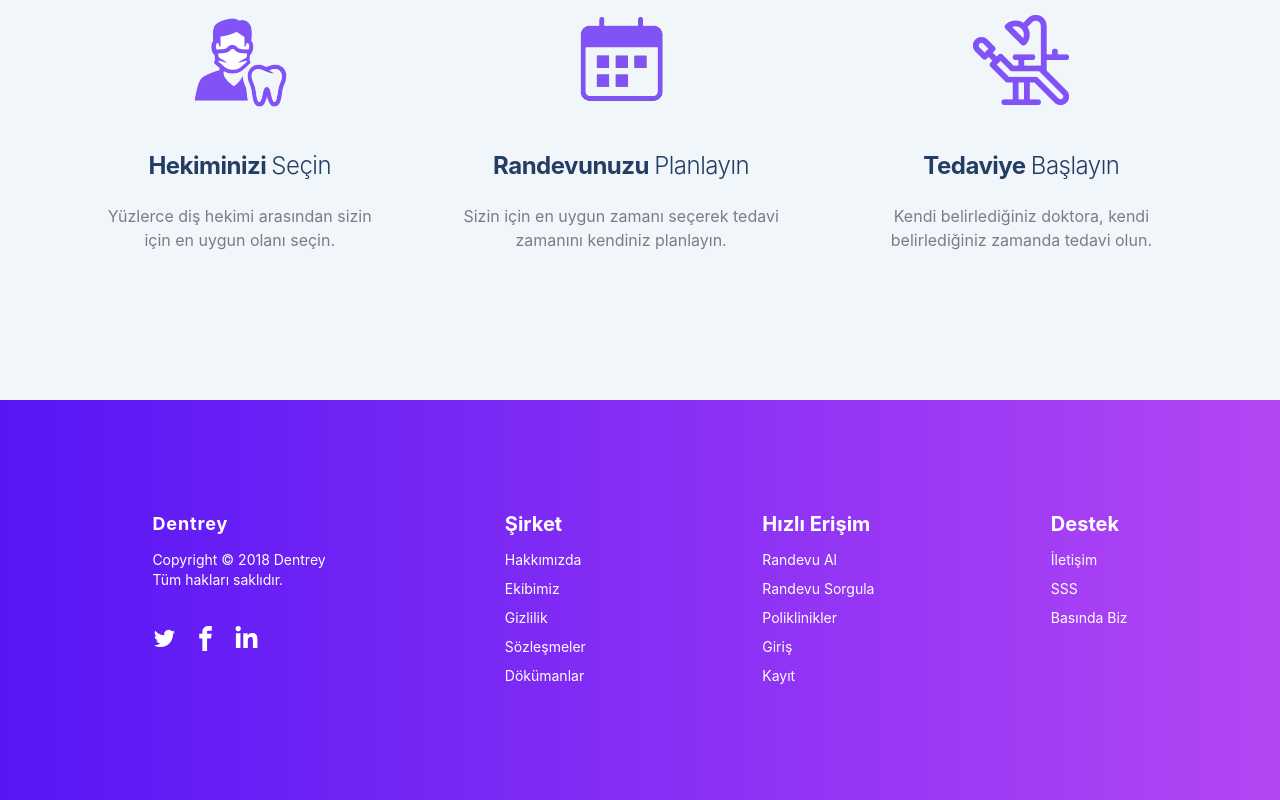
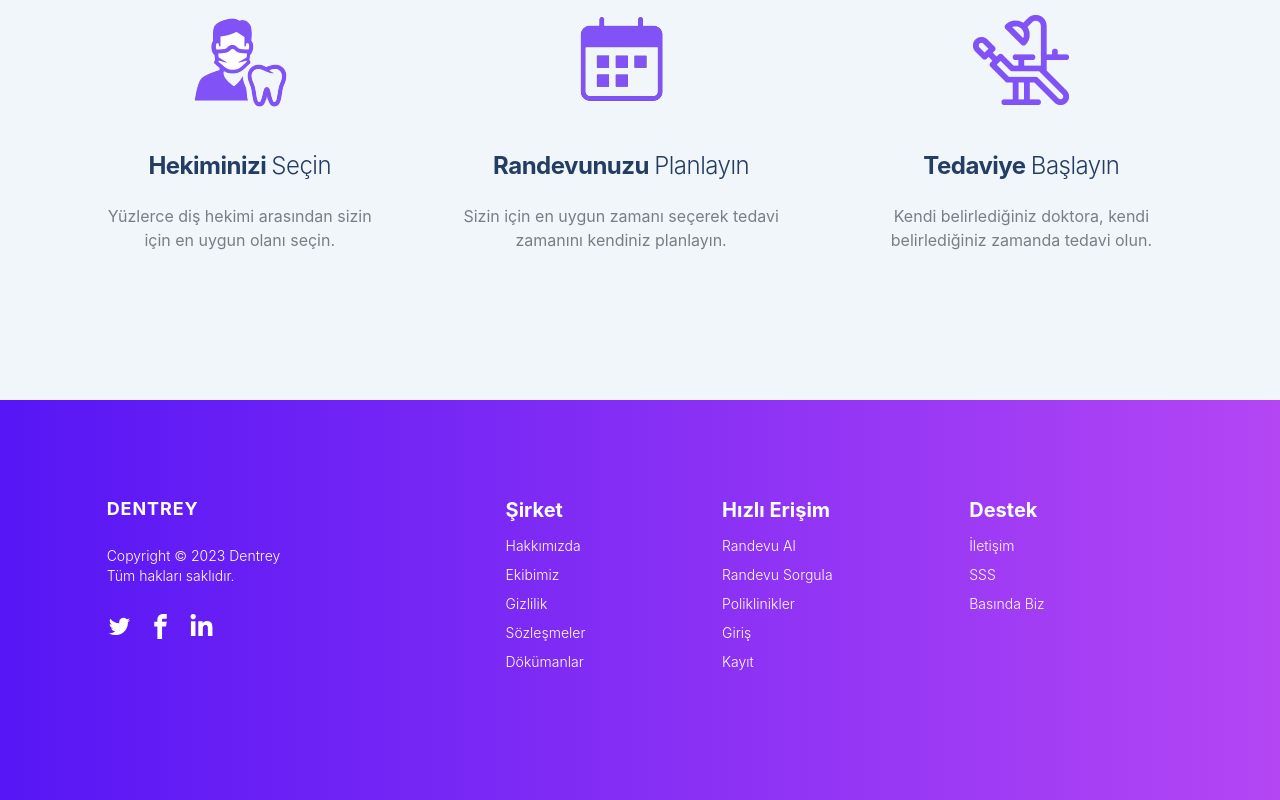
Before and after one commit to Stock-Management-System/dentalApp, a React (Create React App) app: page / in a window 1280 px wide. Shown: the part 1150-1950 px from the top of the page. Built offline with nearby package versions, Linux system fonts and the light colour scheme.

Commit message:
main page footer

```diff
--- a/src/components/dashboard/Footer.jsx
+++ b/src/components/dashboard/Footer.jsx
@@ -1,96 +1,151 @@
-import React from "react";
-import { Link } from "react-router-dom";
-import { FaLinkedinIn } from "react-icons/fa";
-import { ImFacebook } from "react-icons/im";
-import { RiTwitterFill } from "react-icons/ri";
+import React from 'react'
+import { Link } from 'react-router-dom'
+import { FaLinkedinIn } from 'react-icons/fa'
+import { ImFacebook } from 'react-icons/im'
+import { RiTwitterFill } from 'react-icons/ri'
 
 const Footer = () => {
   return (
-    <footer style={{minHeight:'400px'}} className="footer p-10 bg-base-200 place-content-evenly text-white w-[100%] bg-gradient-to-r from-blue1 to-fuchsia">
-      <div className="mx-12 w-44">
-        <span className="mb-2 font-bold text-18 tracking-wider">Dentrey</span>
-        <p className="text-14">
-          Copyright © 2018 Dentrey
+    <footer
+      style={{ minHeight: '400px' }}
+      className="footer md:py-[100px] pt-[50px] pb-[100px] bg-gradient-to-r from-blue1 to-fuchsia  text-white w-[100%] "
+    >
+      <div className=' footer  xl:w-10/12 w-11/12 mx-auto '>
+        <div className="md:col-span-2 mb-[25px]">
+          <span className="pb-[20px] font-bold text-18 md:tracking-wider leading-[18px]">DENTREY</span>
+          <p className="text-14 pb-[20px] font-light">
+            Copyright © 2023 Dentrey
             <br />
             Tüm hakları saklıdır.
           </p>
           <div>
-          <div className="grid grid-flow-col gap-4 mt-7">
-            <a href="#">
+            <div className="grid grid-flow-col gap-4 ">
+              <a href="https://twitter.com/" target="_blank" rel="noreferrer">
                 <RiTwitterFill className="text-2xl hover:opacity-50 transition-opacity" />
               </a>
-            <a href="#">
+              <a href="https://www.facebook.com/" target="_blank" rel="noreferrer">
                 <ImFacebook className="text-2xl hover:opacity-50 transition-opacity" />
               </a>
-            <a href="#">
+              <a href="https://www.linkedin.com/" target="_blank" rel="noreferrer">
                 <FaLinkedinIn className="text-2xl hover:opacity-50 transition-opacity" />
               </a>
             </div>
           </div>
         </div>
-      <div className="mx-12">
-        <span className="mb-2 font-bold text-20">Şirket</span>
-        <Link to="#" className="link-hover footer-link hover:text-footerLinkHover hover:no-underline">
+        <div className="col-span-1 font-light   mb-[25px]">
+          <span className="mb-2 font-bold text-20 ">Şirket</span>
+          <div className='flex flex-wrap md:flex-col'>
+            <Link
+            to="#"
+            className="link-hover footer-link hover:text-footerLinkHover hover:no-underline font-light mr-5 mb-2  "
+          >
             Hakkımızda
             <div className=" footer-link-underline "></div>
           </Link>
-        <Link to="#" className="link-hover footer-link hover:text-footerLinkHover hover:no-underline">
+          <Link
+            to="#"
+            className="link-hover footer-link hover:text-footerLinkHover hover:no-underline font-light mr-5 mb-2"
+          >
             Ekibimiz
             <div className=" footer-link-underline "></div>
           </Link>
-        <Link to="#" className="link-hover footer-link hover:text-footerLinkHover hover:no-underline">
+          <Link
+            to="#"
+            className="link-hover footer-link hover:text-footerLinkHover hover:no-underline font-light mr-5 mb-2"
+          >
             Gizlilik
             <div className=" footer-link-underline "></div>
           </Link>
-        <Link to="#" className="link-hover footer-link hover:text-footerLinkHover hover:no-underline">
+          <Link
+            to="#"
+            className="link-hover footer-link hover:text-footerLinkHover hover:no-underline mr-5 mb-2"
+          >
             Sözleşmeler
             <div className=" footer-link-underline "></div>
           </Link>
-        <Link to="#" className="link-hover footer-link hover:text-footerLinkHover hover:no-underline">
+          <Link
+            to="#"
+            className="link-hover footer-link hover:text-footerLinkHover hover:no-underline "
+          >
             Dökümanlar
             <div className=" footer-link-underline "></div>
           </Link>
           </div>
-      <div className="mx-12">
+
+        </div>
+        <div className="col-span-1 font-light  mb-[25px]">
           <span className="mb-2 font-bold text-20">Hızlı Erişim</span>
-        <Link to="/appointments" className="link-hover footer-link hover:text-footerLinkHover hover:no-underline">
+          <div className="flex flex-wrap md:flex-col">
+
+
+          <Link
+            to="/randevu-al"
+            className="link-hover footer-link hover:text-footerLinkHover hover:no-underline mr-5 mb-2"
+          >
             Randevu Al
             <div className=" footer-link-underline "></div>
           </Link>
-        <Link to="/appointments" className="link-hover footer-link hover:text-footerLinkHover hover:no-underline">
+          <Link
+            to="/randevu-sorgula"
+            className="link-hover footer-link hover:text-footerLinkHover hover:no-underline mr-5 mb-2"
+          >
             Randevu Sorgula
             <div className=" footer-link-underline "></div>
           </Link>
-        <Link to="/" className="link-hover footer-link hover:text-footerLinkHover hover:no-underline">
+          <Link
+            to="/poliklinikler"
+            className="link-hover footer-link hover:text-footerLinkHover hover:no-underline mr-5 mb-2"
+          >
             Poliklinikler
             <div className=" footer-link-underline "></div>
           </Link>
-        <Link to="#" className="link-hover footer-link hover:text-footerLinkHover hover:no-underline">
+          <Link
+            to="#"
+            className="link-hover footer-link hover:text-footerLinkHover hover:no-underline mr-5 mb-2"
+          >
             Giriş
             <div className=" footer-link-underline "></div>
           </Link>
-        <Link to="#" className="link-hover footer-link hover:text-footerLinkHover hover:no-underline">
+          <Link
+            to="#"
+            className="link-hover footer-link hover:text-footerLinkHover hover:no-underline"
+          >
             Kayıt
             <div className=" footer-link-underline "></div>
           </Link>
           </div>
-      <div className="mx-12">
+        </div>
+        <div className="col-span-1 font-light  mb-[25px]">
           <span className="mb-2 font-bold text-20">Destek</span>
-        <Link to="#" className="link-hover footer-link hover:text-footerLinkHover hover:no-underline">
+          <div className="flex flex-wrap md:flex-col">
+
+
+          <Link
+            to="#"
+            className="link-hover footer-link hover:text-footerLinkHover hover:no-underline mr-5 mb-2"
+          >
             İletişim
             <div className=" footer-link-underline "></div>
           </Link>
-        <Link to="#" className="link-hover footer-link hover:text-footerLinkHover hover:no-underline">
+          <Link
+            to="#"
+            className="link-hover footer-link hover:text-footerLinkHover hover:no-underline mr-5 mb-2"
+          >
             SSS
             <div className=" footer-link-underline "></div>
           </Link>
-        <Link to="#" className="link-hover footer-link hover:text-footerLinkHover hover:no-underline">
+          <Link
+            to="#"
+            className="link-hover footer-link hover:text-footerLinkHover hover:no-underline mr-5 mb-2"
+          >
             Basında Biz
             <div className=" footer-link-underline "></div>
           </Link>
           </div>
+        </div>
+      </div>
     </footer>
-  );
-};
+  )
+}
 
-export default Footer;
+export default Footer
--- /dev/null
+++ b/src/components/dashboard/queryAppointment/AppointmentCard.jsx
@@ -0,0 +1,87 @@
+import React from 'react'
+import { BsCalendar3, BsTelephone } from 'react-icons/bs'
+import { IoLocationOutline } from 'react-icons/io5'
+import { MdPersonalInjury } from 'react-icons/md'
+
+const AppointmentCard = ({appointment,patient}) => {
+  return (
+    <div className="card bg-white p-4 relative overflow-hidden">
+    <div className="absolute top-0 right-0 text-12 px-4 py-1 rounded-bl-box bg-pink text-white ">
+      Geçmiş Randevu
+    </div>
+    <div className="divide-y-2 divide-gray">
+      <figure className="h-40 pb-2">
+        <img
+          src={appointment.polyclinicPhoto}
+          alt="profile"
+          className="object-contain h-full w-full"
+        />
+      </figure>
+      <div className="p-4 h-2/3">
+        <div className="flex items-center space-x-3 gap-3">
+          <div className="avatar">
+            <div className="rounded-full w-14">
+              <img
+                src={appointment.doctorPhoto}
+                alt="Doktor Avatar"
+                className="object-top"
+              />
+            </div>
+          </div>
+          <div>
+            <p className="text-lightGray font-light">
+              {' '}
+              {appointment.polyclinicName}
+            </p>
+            <p className="font-bold">
+              {appointment.doctorFirstName}{' '}
+              {appointment.doctorLastName}
+            </p>
+            <p>{appointment.doctorTitr}</p>
+          </div>
+        </div>
+
+        <div>
+          <div className="flex justify-start gap-6 mt-7">
+            <MdPersonalInjury className="text-2xl opacity-50 mt-2 mr-2" />
+            <div>
+              <p className="text-14">HASTA</p>
+              <p className="text-[14px]">
+                {patient.firstName} {patient.lastName}
+              </p>
+            </div>
+          </div>
+          <div className="flex justify-start gap-6 mt-7">
+            <BsCalendar3 className="text-2xl opacity-50 mt-2 mr-2" />
+            <div>
+              <p className="text-14">RANDEVU TARİHİ</p>
+              <p className="text-[14px]">
+                {appointment.date} {appointment.day} /{' '}
+                {appointment.time}
+              </p>
+            </div>
+          </div>
+          <div className="flex justify-start gap-6 mt-7">
+            <BsTelephone className="text-2xl opacity-50 mt-2 mr-2" />
+            <div>
+              <p className="text-14">TELEFON</p>
+              <p className="text-[14px]">{appointment.tel}</p>
+            </div>
+          </div>
+          <div className="flex justify-start gap-6 mt-7">
+            <IoLocationOutline className="text-4xl opacity-50 mt-1" />
+            <div>
+              <p className="text-14">ADRES </p>
+              <p className="text-[14px]">
+                {appointment.address}
+              </p>
+            </div>
+          </div>
+        </div>
+      </div>
+    </div>
+  </div>
+  )
+}
+
+export default AppointmentCard
--- /dev/null
+++ b/src/components/dashboard/queryAppointment/InfoPatientQuery.jsx
@@ -0,0 +1,31 @@
+import React from 'react'
+
+const InfoPatientQuery = ({patientInfo}) => {
+  return (
+    <section className="w-10/12 mx-auto">
+                <h1 className="text-22 my-8 mx-auto">Hasta Bilgileri</h1>
+                <article className="grid xs:grid-cols-1 md:grid-cols-3 gap-5">
+                  <div className="w-9/12 mx-auto">
+                    <p className="label-text ml-4 mb-1">Ad</p>
+                    <p className="input xs:input-sm md:input-md input-accent flex items-center">
+                      {patientInfo.firstName}
+                    </p>
+                  </div>
+                  <div className="w-9/12 mx-auto">
+                    <p className="label-text ml-4 mb-1">Soyad</p>
+                    <p className="input xs:input-sm md:input-md input-accent flex items-center">
+                      {patientInfo.lastName}
+                    </p>
+                  </div>
+                  <div className="w-9/12 mx-auto">
+                    <p className="label-text ml-4 mb-1">Telefon</p>
+                    <p className="input xs:input-sm md:input-md input-accent flex items-center">
+                      {patientInfo.phone}
+                    </p>
+                  </div>
+                </article>
+              </section>
+  )
+}
+
+export default InfoPatientQuery
--- a/src/pages/dashboard/MainPage.jsx
+++ b/src/pages/dashboard/MainPage.jsx
@@ -24,9 +24,11 @@ const MainPage = () => {
         <div className="h-[110rem] w-full bg-container absolute -z-10 "> </div>
         <section className="flex pt-24 w-[100%] items-center min-h-screen z-20 lg:px-20 bg-transparent xs:flex-col lg:flex-row lg:justify-evenly mb-10 ">
           <div className="lg:w-1/2 xl:w-auto xs:w-5/6 xs:text-center lg:text-left  pb-10 z-20">
-            <p className="text-blue1 text-44">
-              Dentrey Randevu Sistemi <br />
-              <span className="text-mainPageGray">
+            <p className=" text-44 text-mainPageGray leading-[52px]">
+             <span className='font-bold text-blue1 block '>
+               Dentrey Randevu Sistemi
+              </span>
+              <span className="">
                 çok yakında hizmetinizde
               </span>
             </p>
@@ -39,7 +41,7 @@ const MainPage = () => {
               <Link
                 to="/randevu-sorgula"
                 style={{ border: '1px solid #3beaf5' }}
-                className="h-10 w-44  text-white tracking-[.5px] bg-turquaz flex justify-center items-center btn rounded-full  hover:bg-white hover:text-turquaz"
+                className="h-10 w-44  text-white tracking-[.5px] bg-turquaz flex justify-center items-center btn rounded-full  hover:bg-white hover:text-turquaz duration-300 "
               >
                 Randevu Sorgula
               </Link>
@@ -103,8 +105,8 @@ const MainPage = () => {
             </div>
           </div>
         </section>
-        <svg class="svg-intro-bottom absolute bottom-0 left-0 w-full h-full z-10" xmlns="http://www.w3.org/2000/svg" viewBox="0 0 100 100" preserveAspectRatio="none">
-				<path d="M95,0 Q90,90 0,100 L100,100 100,0 Z" fill="#f1f6fb" fill-opacity="1"></path>
+        <svg className="svg-intro-bottom absolute bottom-0 left-0 w-full h-full z-10" xmlns="http://www.w3.org/2000/svg" viewBox="0 0 100 100" preserveAspectRatio="none">
+				<path d="M95,0 Q90,90 0,100 L100,100 100,0 Z" fill="#f1f6fb" fillOpacity="1"></path>
 			</svg>
         <Footer />
       </div>
--- a/src/pages/dashboard/Polyclinics.jsx
+++ b/src/pages/dashboard/Polyclinics.jsx
@@ -120,12 +120,13 @@ const Polyclinics = () => {
 										id="il"
 										className="select select-sm text-gray"
 										onChange={handleChange}
+
 									>
-										<option disabled selected>
+										<option disabled selected 	>
 											İl Seçiniz
 										</option>
-										{ilData.map((il) => (
-											<option value={il["text"]}>{il["text"]}</option>
+										{ilData.map((il,index) => (
+											<option value={il["text"]}  key={index}>{il["text"]}</option>
 										))}
 									</select>
 									<select
@@ -140,16 +141,16 @@ const Polyclinics = () => {
 										{ilData
 											.filter((data) => data["text"] === registerInfo.il)
 											.map((ilce) =>
-												ilce["districts"].map((e) => (
-													<option value={e["text"]}>{e["text"]}</option>
+												ilce["districts"].map((e,index) => (
+													<option value={e["text"]} key={index}>{e["text"]}</option>
 												))
 											)}
 									</select>
 								</div>
 							</div>
 							<div className="grid xs:grid-cols-1 sm:grid-cols-2 lg:grid-cols-3 xxl:grid-cols-4 gap-6">
-								{polyclinics.map((polyclinic) => (
-									<div className="card bg-white p-4 ">
+								{polyclinics.map((polyclinic,index) => (
+									<div className="card bg-white p-4 " key={index}>
 										<div className="divide-y-2 divide-gray">
 											<figure className="h-40">
 												<img
```
Also changed, not shown: src/components/dashboard/RegisterModal.jsx (+100 -62 lines), src/pages/dashboard/QueryAppointment.jsx (+22 -105 lines). Lines whose indentation alone changed are shown as unchanged.
